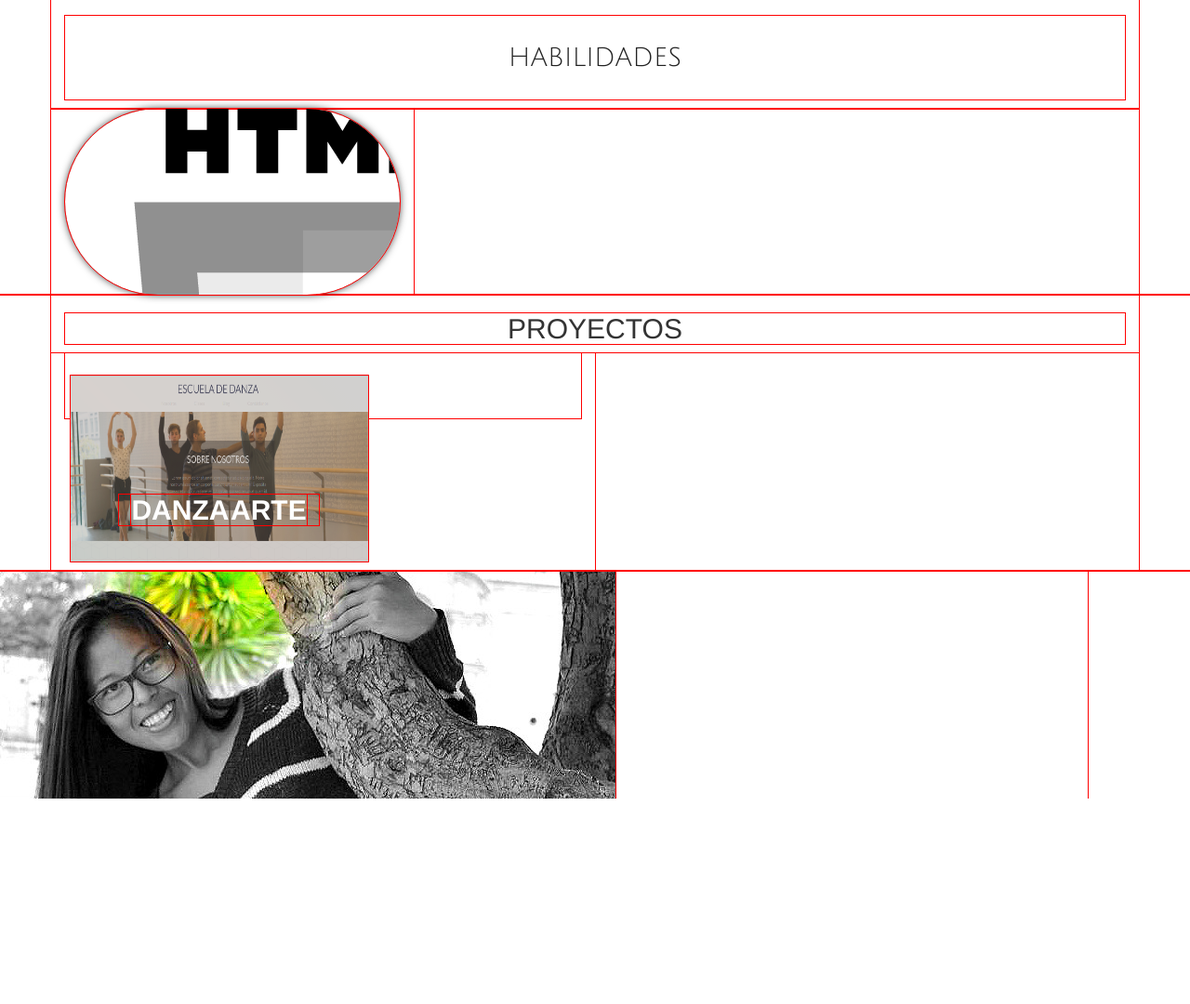
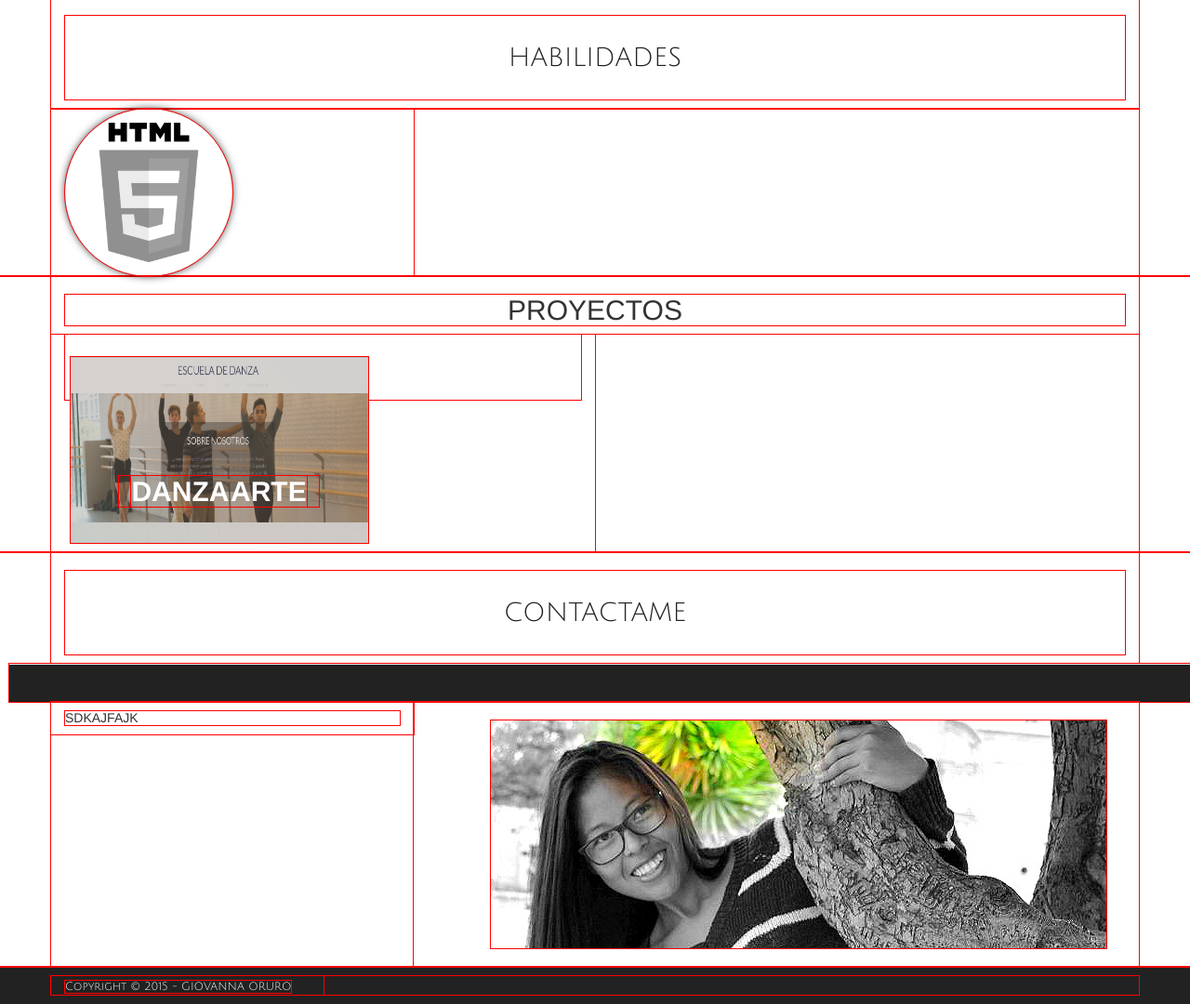
Before and after one commit to VGIO2/PORTAFOLIO_, a plain HTML site: page index.html in a window 1280 px wide. Shown: the part 1237-2317 px from the top of the page at 93% size. Before the commit the page ends 2096 px from the top, so only its background shows below. Drawn offline with nearby package versions, Linux system fonts and the light colour scheme.

Commit message:
habilidades animacion y footer

```diff
--- a/index.html
+++ b/index.html
@@ -91,7 +91,7 @@
         </div>
         <div class="row">
              <div class="col-md-4">
-                <div class="hab1"></div>
+                <div class="hab1 animated fadeInLeftBig "></div>
              </div>
         </div>
     </div>
@@ -120,9 +120,27 @@
 <!----------------------------------CONTACTAME-->
 <section class="section_5">
    <div class="container">
-       <img class="img-responsive" src="imagenes/gio18.jpg" alt="">
+      <h2 class="text-center" >CONTACTAME</h2>
+      <hr class="linea_oscura pull-left">
+       <div class="row">
+          <div class="col-md-4">
+              <h5>SDKAJFAJK</h5>
+          </div>
+          <div class="col-md-8"><img class="img-responsive pull-right" src="imagenes/gio18.jpg" alt=""></div>
+       </div>
    </div>
 </section>
+<!------------------------------------------FOOTER-->
+<footer>
+       <div class="container">
+           <div class="row">
+               <div class="col-md-3">
+                   <small>Copyright &#169 2015 - GIOVANNA ORURO</small>
+               </div>
+           </div>
+       </div>
+   </footer>
+<!------------------------------------------Fin-->
 <script src="https://ajax.googleapis.com/ajax/libs/jquery/1.11.1/jquery.min.js"></script>
 <script src="https://maxcdn.bootstrapcdn.com/bootstrap/3.3.7/js/bootstrap.min.js"></script>
 <script src="js/main.js"></script>
--- a/sass/main.scss
+++ b/sass/main.scss
@@ -114,12 +114,13 @@ header{
         @include titulos;
     }
     .hab1{
-        width: 20
-            0px;
-        height: 200px;
-        border-radius: 150px;
+        width: 180px;
+        height: 180px;
+        border-radius: 100%;
         box-shadow: 0 0 8px rgba(0, 0, 0, .8);
         background: url(../imagenes/html.png) no-repeat;
+        background-position: center center;
+        background-size: 150px;
 
     }
 }
@@ -133,11 +134,32 @@ header{
 /*-----------------CONTACTAME*/
 
 .section_5{
-    .container{
+    .linea_oscura{
+        background-color: $color_header;
+        padding: 20px;
         margin: 0;
-        padding: 0;
+        position: relative;
+        right: 60px;
+        width: 1250px;
+
     }
-    img-contact{
-        width: 100%;
+    h2{
+        @include titulos;
+    }
+    img{
+        margin: 20px 20px;
     }
 }
+/*-----------------FOOTER*/
+footer{
+    background-color: $color_header;
+    padding: 10px;
+
+    small{
+        color: #fff;
+        font-family: $letra_titulos;
+        position: relative;
+        right: 0;
+
+    }
+}
```
Also changed, not shown: sass/main.css, 1 other file.
